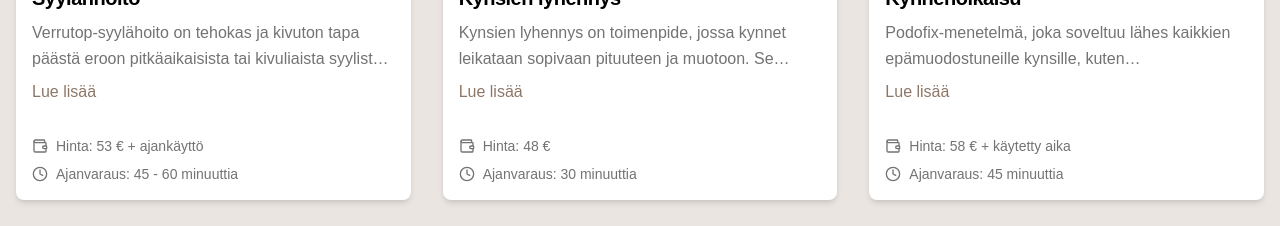
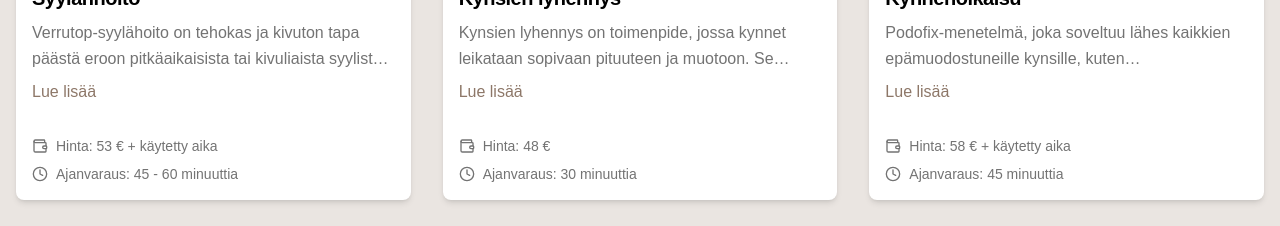
Before and after one commit to Markus-Pasanen/pinja-website, a Next.js app: page /palvelut in a window 1280 px wide. Shown: the part 960-1186 px from the top of the page. Built offline with nearby package versions, Linux system fonts and the light colour scheme.

Commit message:
Corrected wording

```diff
--- a/src/constants/data.ts
+++ b/src/constants/data.ts
@@ -87,7 +87,7 @@ export const services: Service[] = [
       "Verrutop-syylähoito on tehokas ja kivuton tapa päästä eroon pitkäaikaisista tai kivuliaista syylistä. Verrutopin vaikuttava aine Nitrizinc Complex vähentää syyläkudosta, ja hoito toteutetaan yksilöllisesti parhaimman lopputuloksen saavuttamiseksi. Pitkään olleet tai syvälle ulottuvat syylät vaativat yleensä useamman käsittelykerran, ja uusintahoito tehdään 7–14 vuorokauden välein. Hoidon tueksi saat selkeät kotihoito-ohjeet – erityisesti desinfiointi on tärkeää syylän kuivumisen edistämiseksi. Hoitoa ei suositella alle 6-vuotiaille, raskauden tai imetyksen aikana, tulehtuneelle iholle, kasvoihin tai muiden paikallishoitojen kanssa.",
     image: "syyla.jpg",
     link: "kliininen-jalkahoito",
-    price: "53 € + ajankäyttö",
+    price: "53 € + käytetty aika",
     duration: "45 - 60 minuuttia",
     type: "terapia",
   },
```
